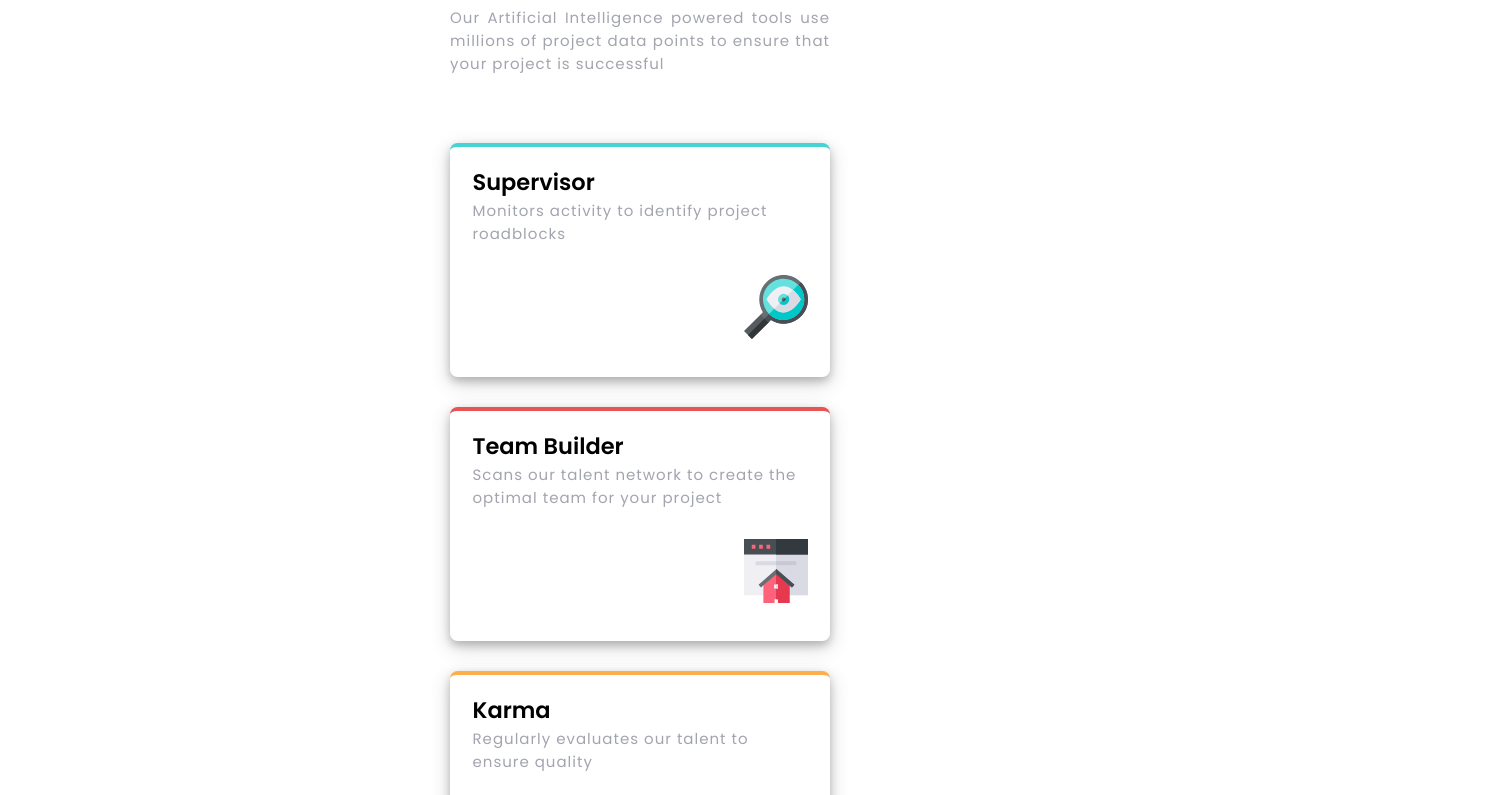
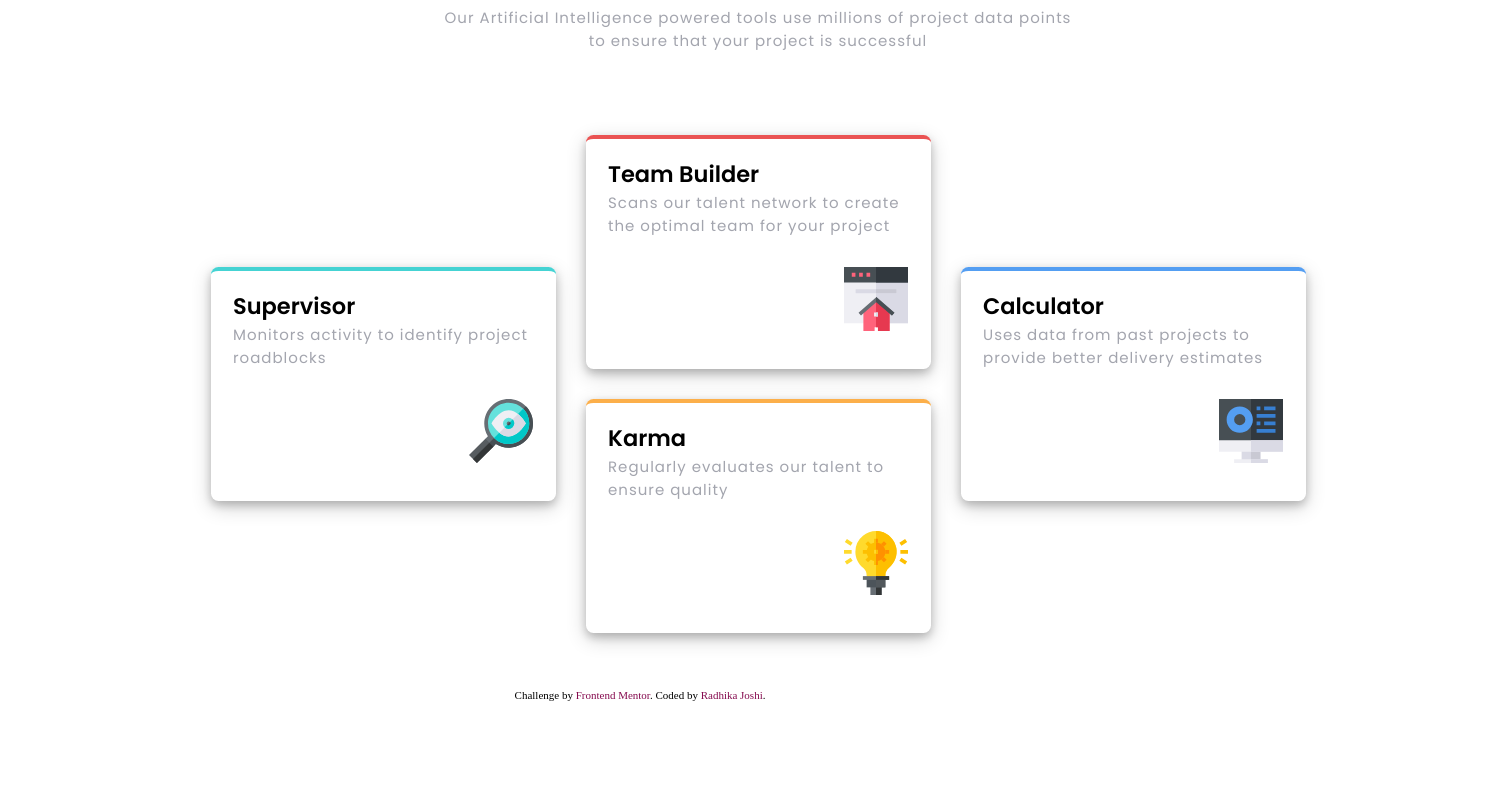
Before and after one commit to RadhikaRJ/four_card_feature_section, a plain HTML site: page index.html in a window 1280 px wide. Shown: the part 162-957 px from the top of the page, 1508 px wide, since content can reach past the window. After the commit the page ends 874 px from the top, so only its background shows below. Drawn offline with Linux system fonts and the light colour scheme.

Commit message:
style: desktop view completed

```diff
--- a/index.html
+++ b/index.html
@@ -1,8 +1,10 @@
 <!DOCTYPE html>
 <html lang="en">
+
 <head>
   <meta charset="UTF-8">
-  <meta name="viewport" content="width=device-width, initial-scale=1.0"> <!-- displays site properly based on user's device -->
+  <meta name="viewport" content="width=device-width, initial-scale=1.0">
+  <!-- displays site properly based on user's device -->
 
   <link rel="icon" type="image/png" sizes="32x32" href="./images/favicon-32x32.png">
 
@@ -11,23 +13,29 @@
   <link href="styles.css" rel="stylesheet">
 
   <link rel="preconnect" href="https://fonts.gstatic.com">
-<link href="https://fonts.googleapis.com/css2?family=Poppins:ital,wght@0,400;0,600;1,200&display=swap" rel="stylesheet">
+  <link href="https://fonts.googleapis.com/css2?family=Poppins:ital,wght@0,400;0,600;1,200&display=swap"
+    rel="stylesheet">
   <style>
 
   </style>
 </head>
+
 <body>
   <div class="main-container">
     <h1 class="heading1">Reliable, efficient delivery</h1>
     <h1 class="heading2">Powered by Technology</h1>
     <p class="description">Our Artificial Intelligence powered tools use millions of project data points
       to ensure that your project is successful</p>
+
+
     <div class="subsection-container">
       <div class="sub-sections sub-section1">
         <h2 class="sub-section-heading">Supervisor</h2>
         <p class="sub-section-description">Monitors activity to identify project roadblocks</p>
         <p><img src="images/icon-supervisor.svg"></p>
       </div>
+
+      <div class="row2">
 
         <div class="sub-sections sub-section2">
           <h2 class="sub-section-heading">Team Builder</h2>
@@ -41,11 +49,14 @@
           <p><img src="images/icon-karma.svg"></p>
         </div>
 
+      </div>
+
       <div class="sub-sections sub-section4">
         <h2 class="sub-section-heading"> Calculator</h2>
         <p class="sub-section-description">Uses data from past projects to provide better delivery estimates</p>
         <p><img src="images/icon-calculator.svg"></p>
       </div>
+
     </div>
 
 
@@ -60,6 +71,7 @@
     </p>
   </footer>
 </body>
+
 </html>
 
 <!--
--- a/styles.css
+++ b/styles.css
@@ -4,7 +4,8 @@
 }
 
 .attribution a {
-    color: orange;
+    color: rgb(134, 11, 79);
+    text-decoration: none;
 }
 
 body {
@@ -94,3 +95,44 @@ body {
 .sub-section4 {
     border-top: 4px solid hsl(212, 86%, 64%)
 }
+
+
+@media (min-width:675px){
+    .main-container{
+        margin:0 auto;
+        width:1440px;
+        /* border: 2px solid green; */
+        align-content: center;
+    }
+
+    .heading1,
+    .heading2,
+    .description{
+        text-align: center;
+    }
+
+    .description{
+        margin-left:27em;
+        margin-right:27em;
+        text-align: center;
+        /* border:2px solid brown; */
+    }
+    .sub-sections{
+        width:300px;
+        margin:1em;
+    }
+
+    .subsection-container{
+        display:flex;
+        justify-content: center;
+        align-items: center;
+        /* border: 2px solid brown; */
+        position: relative;
+
+    }
+
+    .sub-section3{
+        margin-top:2em;
+    }
+
+}
```
Lines whose indentation alone changed are shown as unchanged.
